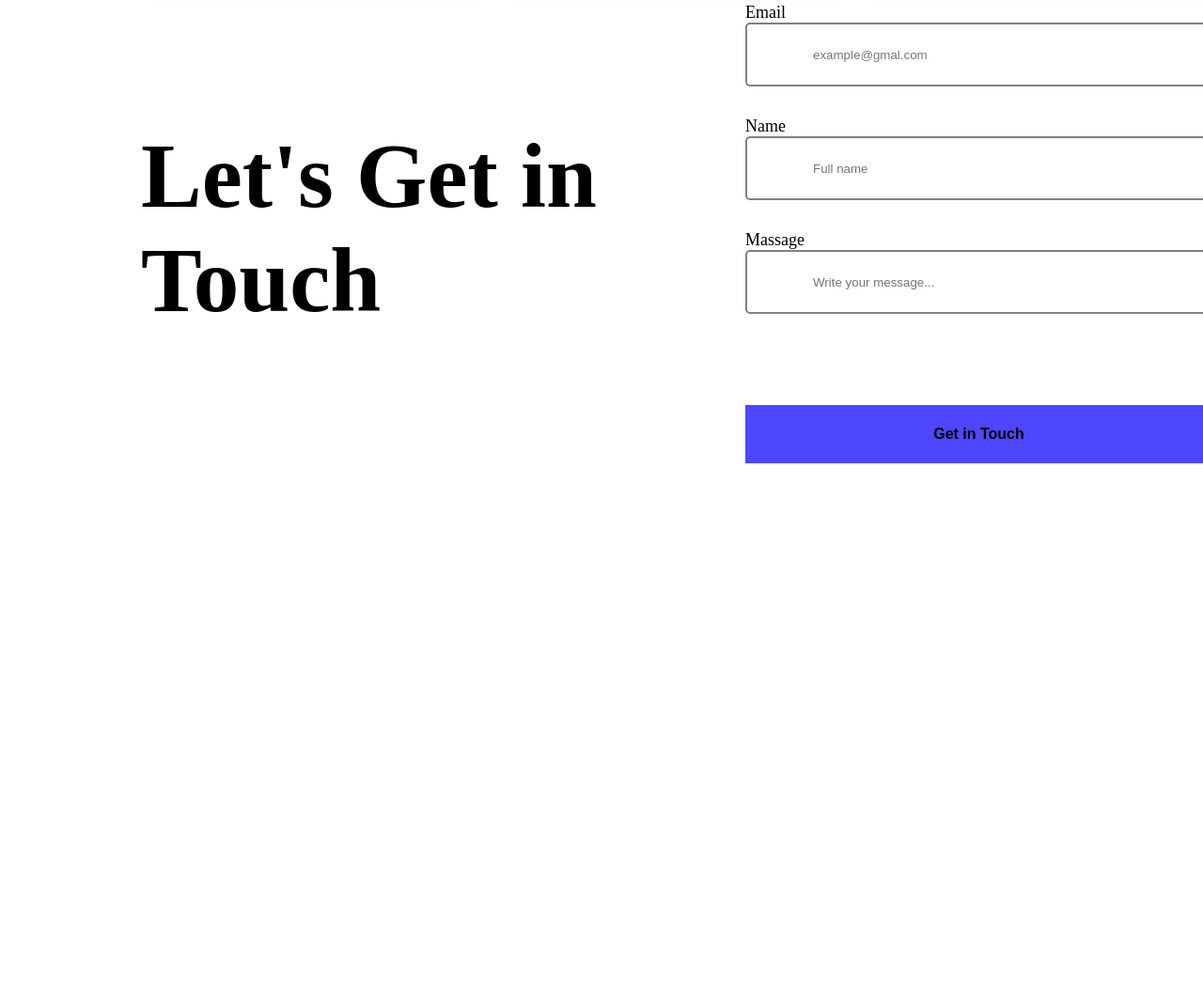
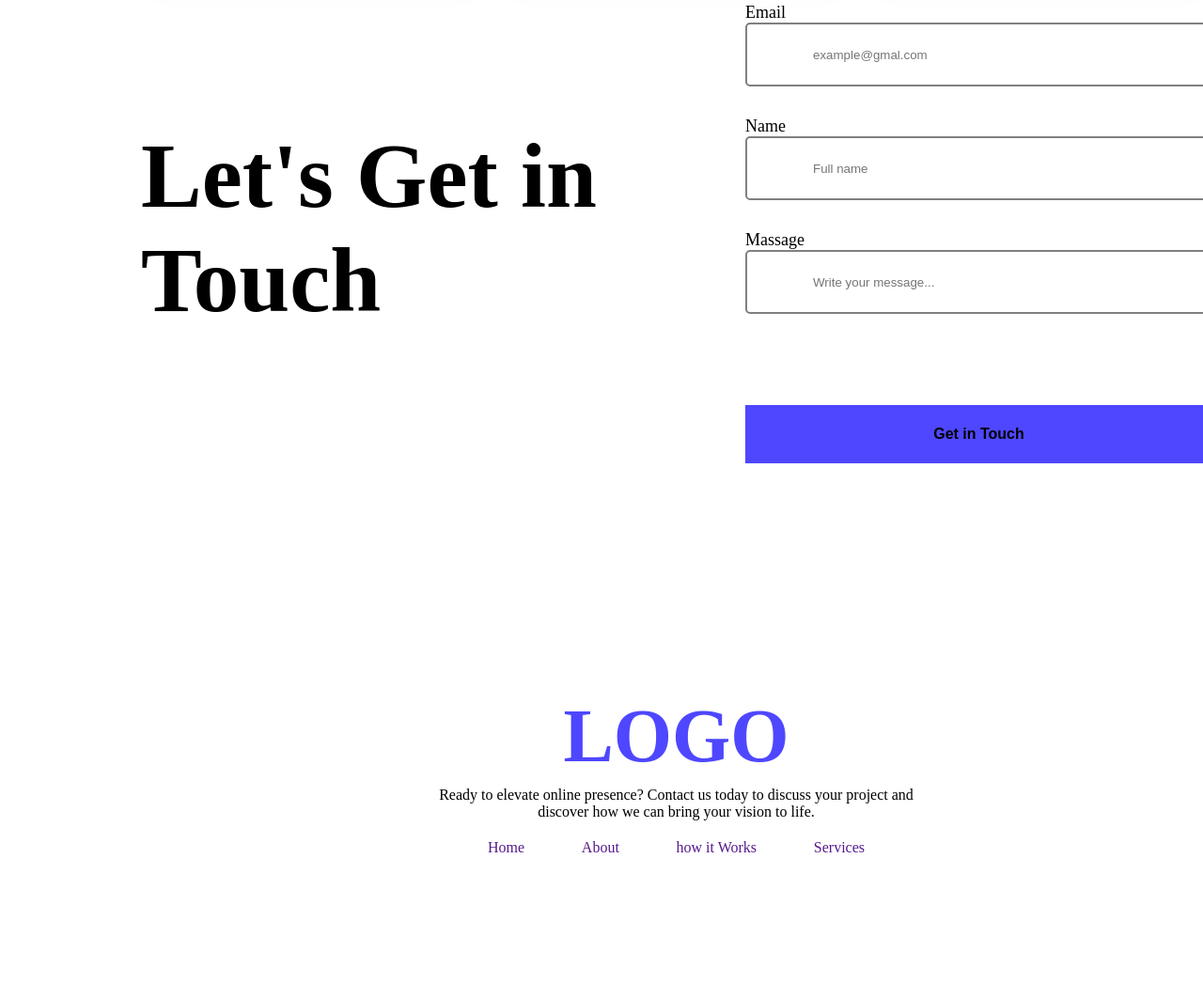
Before and after one commit to md-abdullah-alien/Module-06, a plain HTML site: page index.html in a window 1280 px wide. Shown: the part 2231-3294 px from the top of the page at 94% size. Before the commit the page ends 2866 px from the top, so only its background shows below. Drawn offline with Linux system fonts and the light colour scheme; files whose address does not match are found by name.

Commit message:
Module-06 Footer Section Finish

```diff
--- a/Styles/style.css
+++ b/Styles/style.css
@@ -298,3 +298,36 @@ form textarea {
     margin-bottom: 20px;
     border: 2px solid gray;
 }
+
+/* Footer Section */
+.footer-container {
+    width: 1440px;
+    height: 428px;
+}
+
+.footer-containers {
+    text-align: center;
+    padding: 103px 455px 104px 454px;
+}
+
+.logo-foot {
+    font-weight: bolder;
+    font-size: 5em;
+    padding: 0px 120px 8px 120px;
+}
+
+footer section div span {
+    font-size: 30px;
+
+}
+
+.link-align {
+    display: flex;
+    justify-content: space-between;
+    padding: 20px 65px 0px 65px;
+}
+
+footer section div a {
+    text-align: center;
+    text-decoration: none;
+}
--- a/index.html
+++ b/index.html
@@ -179,7 +179,23 @@
         <!-- Form Section End Here -->
     </main>
     <!-- Main Section End Here -->
-    <footer></footer>
+    <!-- Footer Section Start Here -->
+    <footer>
+        <section class="footer-container">
+            <div class="footer-containers">
+                <h1 class="logo logo-foot">LOGO</h1>
+                <p class="p-description">Ready to elevate online presence? Contact us today to discuss your project and
+                    discover how we can bring your vision to life.</p>
+                <div class="p-description link-align">
+                    <div><a href="">Home</a></div>
+                    <div><a href="">About</a></div>
+                    <div><a href="">how it Works</a></div>
+                    <div><a href="">Services</a></div>
+                </div>
+            </div>
+        </section>
+    </footer>
+    <!-- Footer Section End Here -->
 </body>
 
 </html>
```
